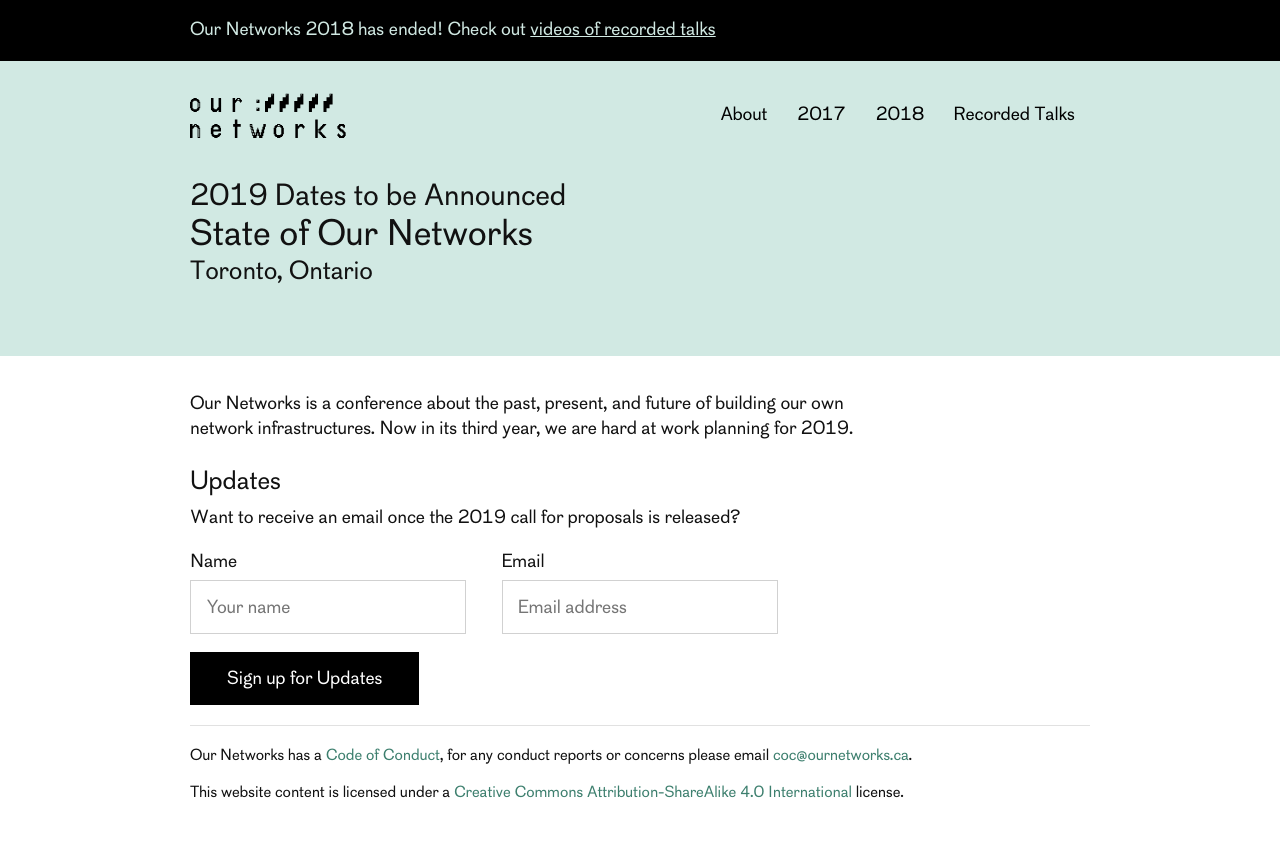
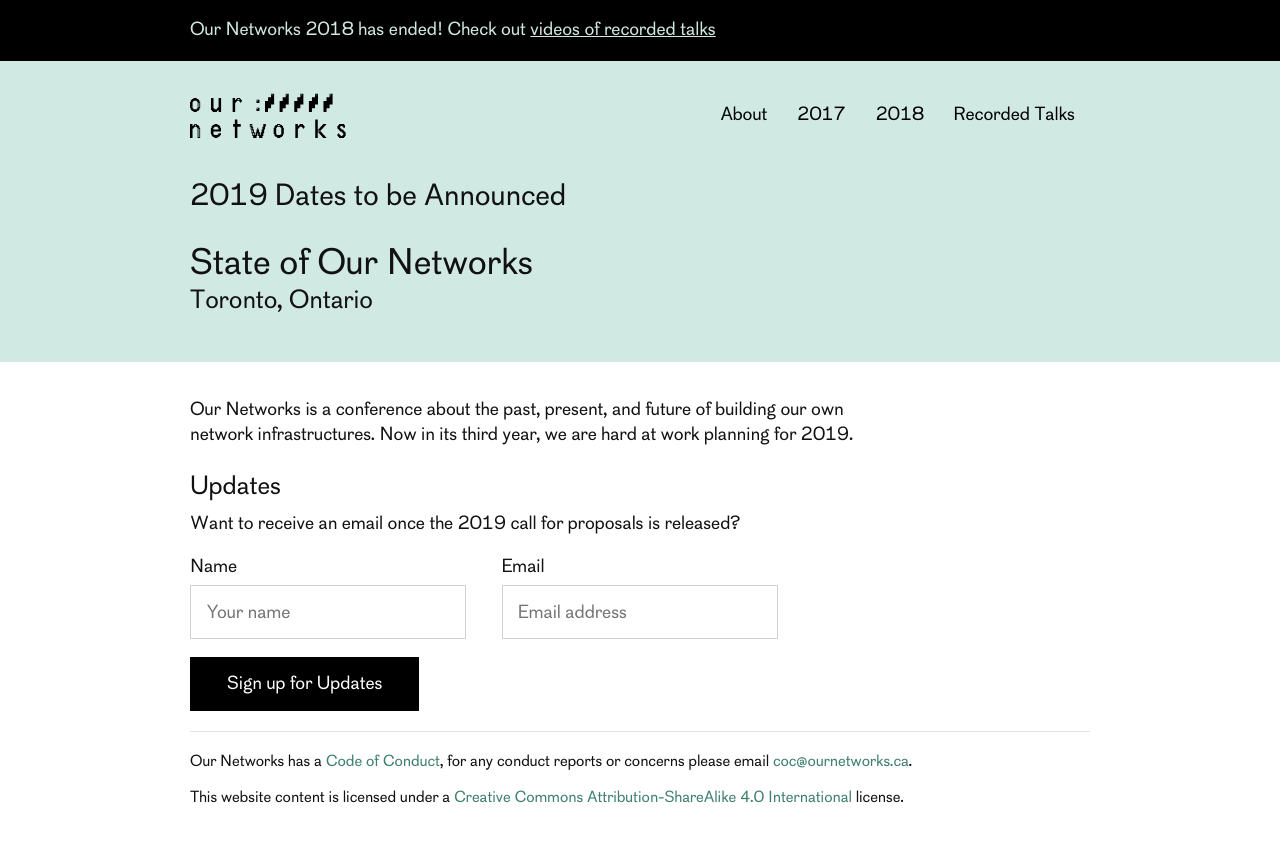
Before and after one commit to ournetworks/ournetworks.ca, a Jekyll site: the page built from index.md, in a window 1280 px wide. Shown: the top 842 px of the page. Built offline with Jekyll 4.4.1, drawn with Linux system fonts in a browser that asks for light colours.

Commit message:
spacing edit

```diff
--- a/_includes/2019-hero.html
+++ b/_includes/2019-hero.html
@@ -1,9 +1,9 @@
 <div class="splash-hero">
   <div class="container">
   <header>
-    <h2 style="margin-bottom: 0;">2019 Dates to be Announced</h2>
+    <h2 style="margin-bottom: 1em;">2019 Dates to be Announced</h2>
     <h1 style="margin-bottom: 0;">{{ site.title }}</h1>
-    <h3 style="margin-bottom: 1.3em; margin-top: 0;">Toronto, Ontario</h3>
+    <h3 style="margin-top: 0;">Toronto, Ontario</h3>
   </header>
   </div>
 </div>
```
